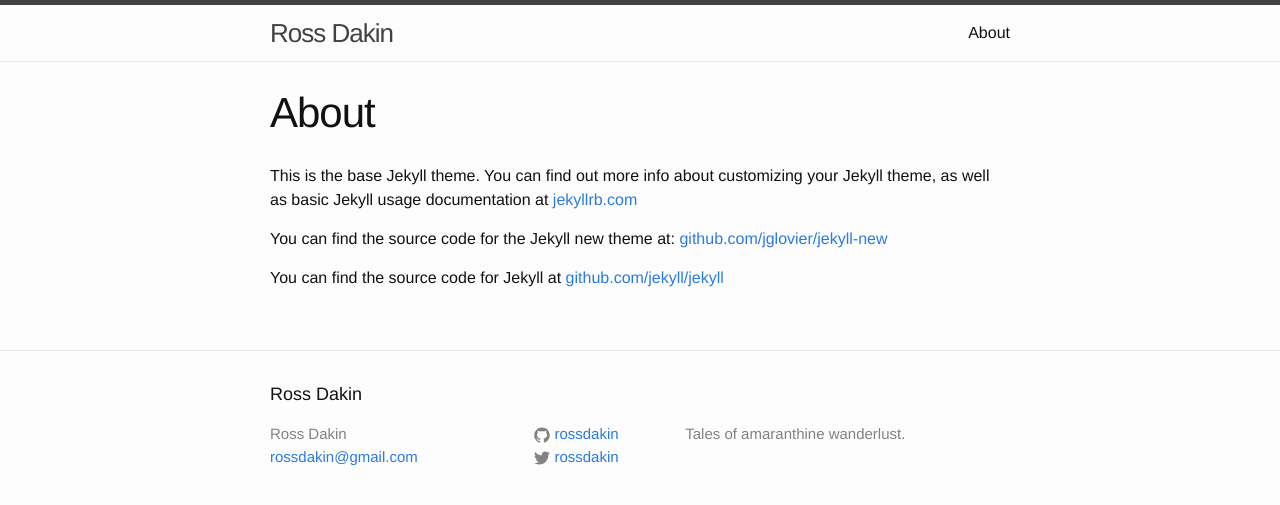
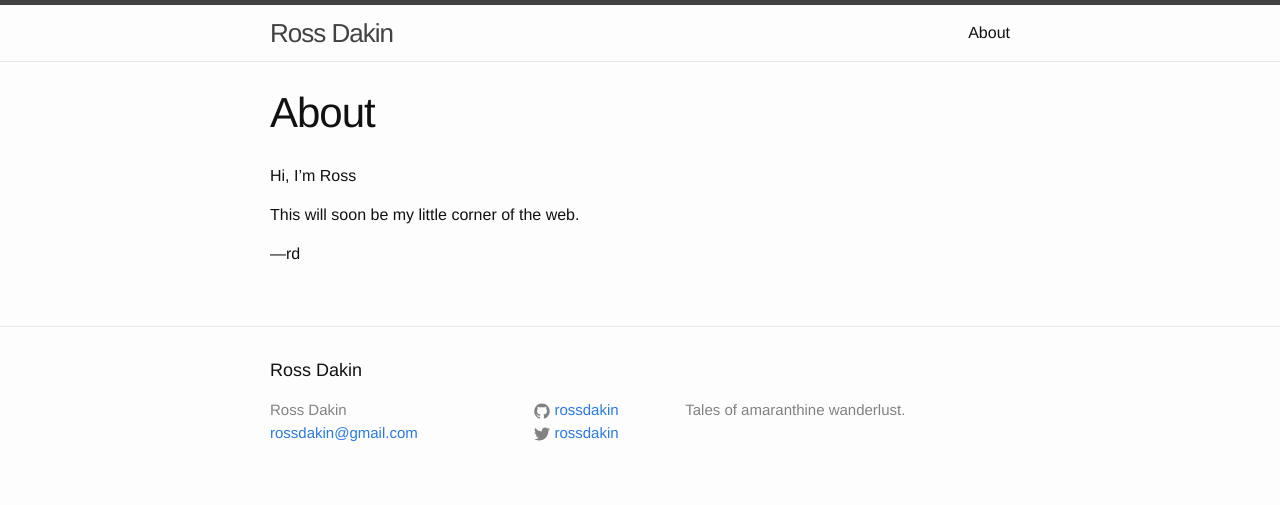
Before and after one commit to rossdakin/rossdakin.github.io, a Jekyll site: the page built from about.md, in a window 1280 px wide. Shown: the top 505 px of the page. Built offline with Jekyll 4.4.1, drawn with Linux system fonts in a browser that asks for light colours.

Commit message:
Create "Coming Soon" post.
With an appropriate dab of animation.

```diff
--- a/about.md
+++ b/about.md
@@ -4,8 +4,8 @@ title: About
 permalink: /about/
 ---
 
-This is the base Jekyll theme. You can find out more info about customizing your Jekyll theme, as well as basic Jekyll usage documentation at [jekyllrb.com](http://jekyllrb.com/)
+Hi, I'm Ross
 
-You can find the source code for the Jekyll new theme at: [github.com/jglovier/jekyll-new](https://github.com/jglovier/jekyll-new)
+This will soon be my little corner of the web.
 
-You can find the source code for Jekyll at [github.com/jekyll/jekyll](https://github.com/jekyll/jekyll)
+—rd
```
Also changed, not shown: _posts/2015-05-04-welcome-to-jekyll.markdown (deleted, +0 -25 lines), _posts/2015-06-03-coming-soon.markdown (added, +19 -0 lines).
